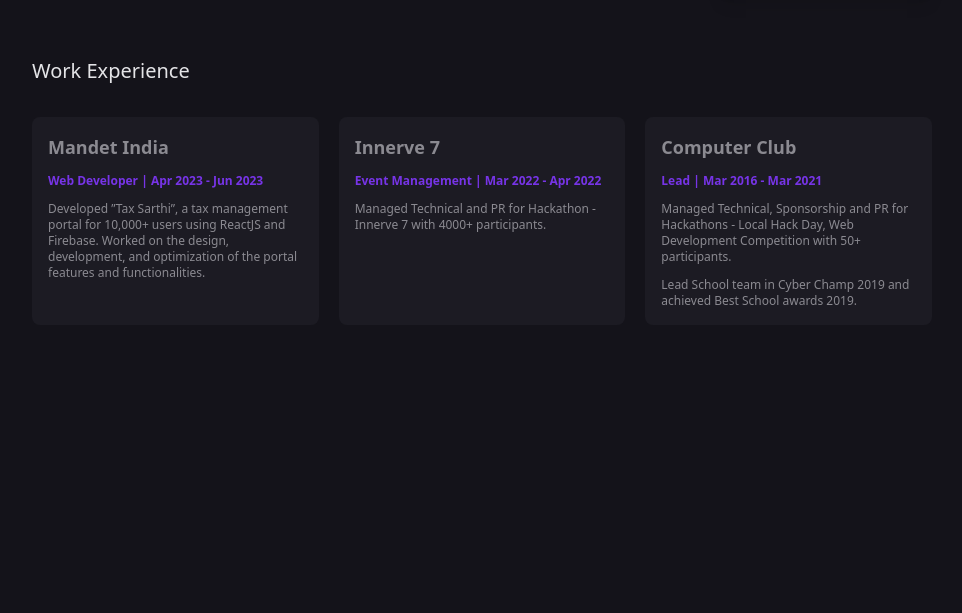
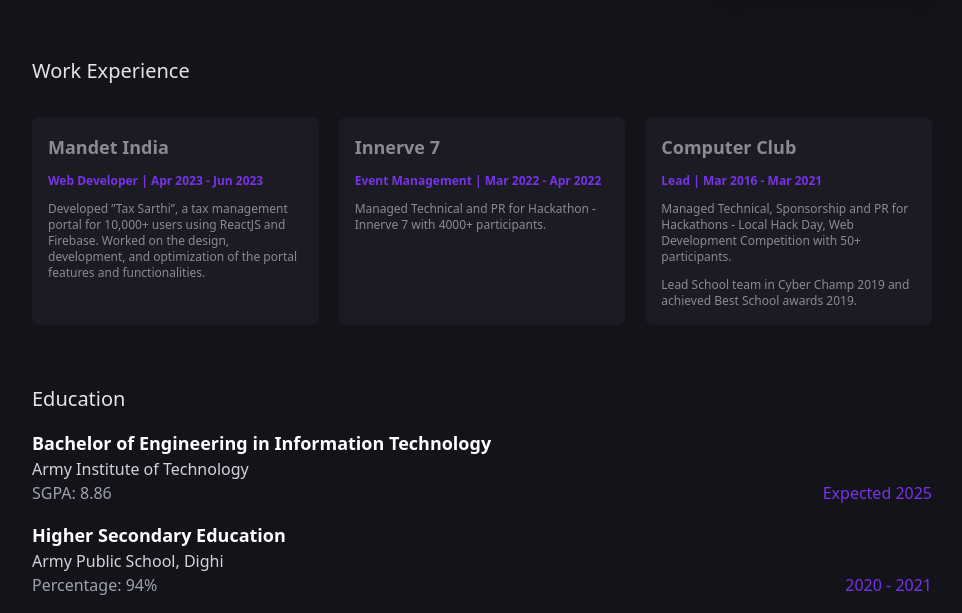
Before and after one commit to realshantanu/Portfolio, a plain HTML site: page index.html in a window 1280 px wide. Shown: the part 1065-1678 px from the top of the page, without its empty margins (308-1270 px from the left). Before the commit the page ends 1390 px from the top, so only its background shows below. Drawn offline with nearby package versions, Linux system fonts and the light colour scheme.

Commit message:
Update index.html with education section

```diff
--- a/index.html
+++ b/index.html
@@ -664,7 +664,7 @@
                   </div>
                 </div>
               </div>
-              <div class="grid bg-cardPrimary gap-6 p-6 shadow-lg">
+              <div class="grid bg-cardPrimary gap-6 p-5 shadow-lg">
                 <div class="text-xl font-medium mt-2 text-zinc-200">
                   More projects
                 </div>
@@ -862,6 +862,32 @@
                 </div>
               </div>
             </section>
+            <section class="p-5 mt-5 md:p-0">
+              <div class="text-xl font-medium text-zinc-200 mb-4">Education</div>
+
+
+              <div class="flex mb-4">
+                  <div class="flex-1 pr-4">
+                      <div class="text-lg font-semibold text-white">Bachelor of Engineering in Information Technology</div>
+                      <div class="text-gray-300">Army Institute of Technology</div>
+                      <div class="text-gray-400">SGPA: 8.86</div>
+                  </div>
+                  <div class="flex items-end text-light">Expected 2025</div>
+              </div>
+
+
+              <div class="flex mb-4">
+                  <div class="flex-1 pr-4">
+                      <div class="text-lg font-semibold text-white">Higher Secondary Education</div>
+                      <div class="text-gray-300">Army Public School, Dighi</div>
+                      <div class="text-gray-400">Percentage: 94%</div>
+                  </div>
+                  <div class="flex items-end text-light">2020 - 2021</div>
+              </div>
+
+          </section>
+
+
           </div>
         </div>
       </main>
```
Also changed, not shown: resources/css/style.css.
